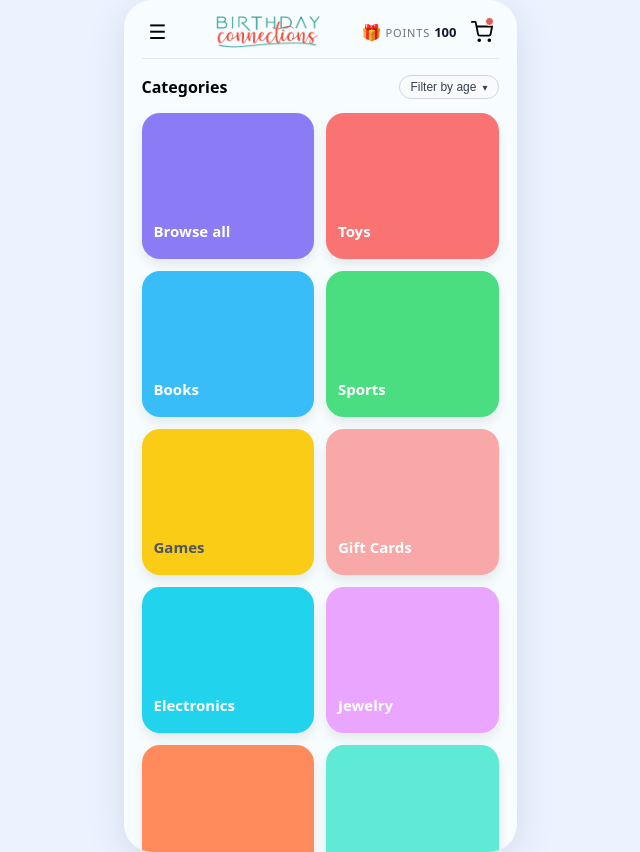
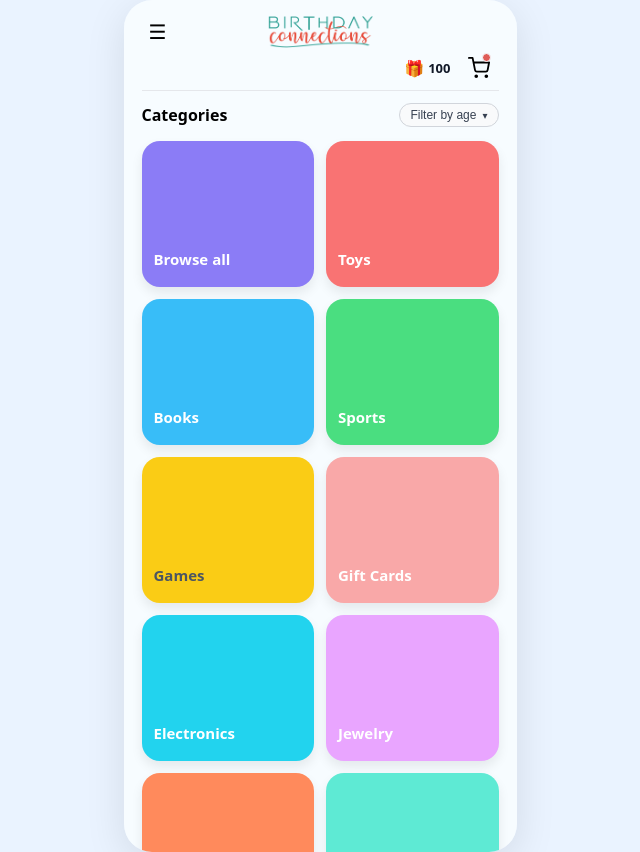
Before and after one commit to mghali-max/birthday-market, a React (Create React App) app: page / in a window 1280 px wide. Shown: the whole page, without its empty margins (320-960 px from the left). Built offline with nearby package versions, Linux system fonts and the light colour scheme.

Commit message:
Checkpoint: current UI before header redesign and age filter move

```diff
--- a/src/App.css
+++ b/src/App.css
@@ -22,22 +22,82 @@
 }
 
 /* --- SHARED HEADER (HOME) --- */
+
 .header {
   position: sticky;
   top: 0;
   z-index: 20;
   display: flex;
+  flex-direction: column;   /* row 1 (main) + row 2 (points) */
+  gap: 4px;
+  padding-bottom: 8px;
+  margin-bottom: 12px;
+  background: #f7fcff;
+  border-bottom: 1px solid #e5e7eb;
+}
+/* Two-row header structure */
+.header {
+  position: sticky;
+  top: 0;
+  z-index: 20;
+  background: #f7fcff;
+  border-bottom: 1px solid #e5e7eb;
+  padding-bottom: 6px;
+  display: flex;
+  flex-direction: column;
+  gap: 4px;
+}
+
+/* Row 1: menu, centered logo */
+.header-row-1 {
+  display: flex;
   align-items: center;
   justify-content: space-between;
-  padding-bottom: 10px;
-  margin-bottom: 16px;
-  background: #f7fcff;          /* same as .screen */
-  border-bottom: 1px solid #e5e7eb;
 }
-/* Logo image inside header */
+
+/* Spacer to balance the centered logo */
+.header-spacer {
+  width: 32px; /* same width as the icon button */
+}
+
+/* Row 2: points + cart aligned right */
+.header-row-2 {
+  display: flex;
+  justify-content: flex-end;
+  align-items: center;
+  gap: 12px;
+  padding-right: 4px;
+}
+
+/* Logo slightly smaller */
 .logo-img {
-  height: 32px;      /* try 28–36px to taste */
-  width: auto;       /* keep proportions */
+  height: 30px;
+  width: auto;
+}
+
+/* Points */
+.points-inline {
+  display: flex;
+  align-items: center;
+  gap: 4px;
+  font-size: 13px;
+}
+
+.points-icon {
+  font-size: 16px;
+}
+
+/* row 1: menu - logo - cart */
+.header-main {
+  display: flex;
+  align-items: center;
+  justify-content: space-between;
+}
+
+/* logo in the center row */
+.logo-img {
+  height: 32px;
+  width: auto;
   object-fit: contain;
 }
 
@@ -58,7 +118,6 @@
   font-size: 20px;
 }
 
-
 /* cart container so badge can position correctly */
 .cart-button {
   position: relative;
@@ -67,77 +126,36 @@
 /* tiny corner badge (small dot) */
 .cart-badge {
   position: absolute;
-  top: 1px;     /* raise slightly */
-  right: 4px;    /* pull further LEFT */
-
+  top: 1px;
+  right: 4px;
   width: 7px;
   height: 7px;
   background: #df5c57;
   border-radius: 50%;
-
   border: 1px solid #f7fcff; /* blend into header */
   box-sizing: content-box;
 }
 
-
-
-
-
-/* Logo (small, home) */
-.logo {
-  display: flex;
-  flex-direction: column;
-  align-items: center;
-  line-height: 1.1;
-}
-
-.logo-main {
-  font-size: 14px;
-  letter-spacing: 0.16em;
-  text-transform: uppercase;
-  color: #111827;
-}
-
-.logo-sub {
-  font-size: 11px;
-  color: #f97373;
-}
-
-/* header right: points + cart */
-.header-right {
-  display: flex;
-  align-items: center;
-  gap: 10px;
-}
-
-/* --- CLEAN POINTS DISPLAY (NO OVAL) --- */
-.points-inline,
-.points-pill {
+/* row 2: points (icon + number only) */
+.points-inline {
   display: inline-flex;
   align-items: center;
-  gap: 4px;
+  gap: 4px;            /* small gap between icon and number */
   font-size: 13px;
   color: #111827;
-  padding: 0;
-  border: none;
-  background: none;
 }
 
 .points-icon {
   font-size: 16px;
 }
 
-.points-label {
-  font-size: 11px;
-  text-transform: uppercase;
-  letter-spacing: 0.08em;
-  color: #6b7280;
-}
-
 .points-value {
   font-weight: 600;
   font-size: 13px;
 }
+
+
+
 
 /* --- MAIN CONTENT AREA --- */
 .content {
--- a/src/Home.js
+++ b/src/Home.js
@@ -1,14 +1,16 @@
 // src/Home.js
 import logo from "./assets/logo.png";
-
 import { Link } from "react-router-dom";
 import { CATEGORIES } from "./data";
 
-export default function Home({ points = 100, cartCount = 1 }) {
+export default function Home({ points = 100 }) {
   return (
     <div className="screen">
-      {/* Header */}
+      {/* Sticky Header: row 1 (menu/logo/cart) + row 2 (points) */}
       <header className="header">
+
+  {/* ROW 1 — menu + logo centered */}
+  <div className="header-row-1">
     <button className="icon-button">☰</button>
 
     <img
@@ -17,42 +19,34 @@ export default function Home({ points = 100, cartCount = 1 }) {
       className="logo-img"
     />
 
+    <div className="header-spacer"></div>
+  </div>
 
-
-        <div className="header-right">
-          {/* Points display */}
+  {/* ROW 2 — points + cart aligned right */}
+  <div className="header-row-2">
     <div className="points-inline">
       <span className="points-icon">🎁</span>
-            <span className="points-label">Points</span>
       <span className="points-value">{points}</span>
     </div>
 
-          {/* CLEAN CART ICON + BADGE */}
     <Link to="/cart" className="icon-button cart-button">
-            <svg
-              xmlns="http://www.w3.org/2000/svg"
-              width="22"
-              height="22"
+      <svg xmlns="http://www.w3.org/2000/svg"
+        width="22" height="22"
         viewBox="0 0 24 24"
-              fill="none"
-              stroke="#000"
-              strokeWidth="2"
-              strokeLinecap="round"
-              strokeLinejoin="round"
+        fill="none" stroke="#000"
+        strokeWidth="2" strokeLinecap="round" strokeLinejoin="round"
       >
-              {/* wheels */}
         <circle cx="9" cy="21" r="1"></circle>
         <circle cx="20" cy="21" r="1"></circle>
-
-              {/* clean frame */}
         <path d="M1 1h4l2.68 13.39a2 2 0 0 0 2 1.61h9.72a2 2 0 0 0 2-1.61L23 6H6"></path>
       </svg>
 
-            {/* Badge – always visible for now */}
       <span className="cart-badge"></span>
     </Link>
   </div>
+
 </header>
+
 
       {/* Content */}
       <main className="content">
```
Lines whose indentation alone changed are shown as unchanged.
